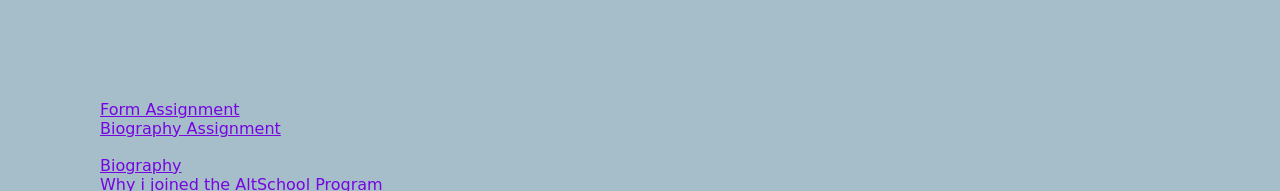
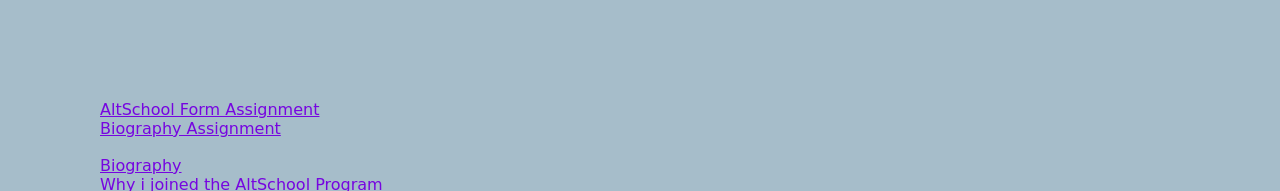
Before and after one commit to Gogoeze/Assignment-1-AltSchool, a plain HTML site: page Assignment 1/biography.html in a window 1280 px wide. Shown: the top 191 px of the page. Drawn offline with Linux system fonts and the light colour scheme.

Commit message:
Update biography.html

```diff
--- a/Assignment 1/biography.html
+++ b/Assignment 1/biography.html
@@ -9,7 +9,7 @@
   <body>
     <!-- global navigation -->
     <nav>
-        <a href="./form.html">Form Assignment</a><br>
+        <a href="./form.html">AltSchool Form Assignment</a><br>
         <a href="./index.html"> Biography Assignment</a>
     </nav><br>
     <nav class=" inline-nav-links">
```
